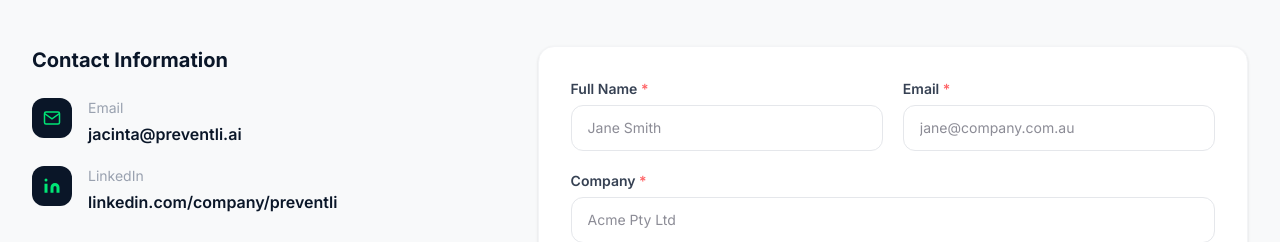
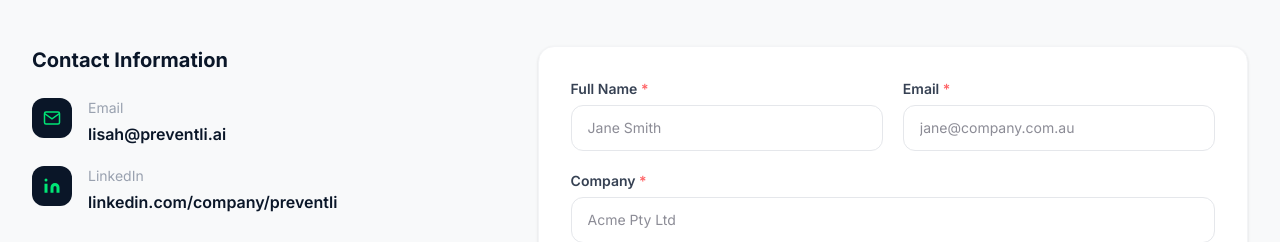
Before and after one commit to paulhopcraft-dot/preventli-site, a Next.js app: page /demo in a window 1280 px wide. Shown: the part 1720-1962 px from the top of the page. Built offline with nearby package versions, Linux system fonts and the light colour scheme; no server answers.

Commit message:
fix(contact): display email is lisah@preventli.ai, not jacinta@
Co-Authored-By: Claude Fable 5 <noreply@anthropic.com>

```diff
--- a/app/api/contact/route.ts
+++ b/app/api/contact/route.ts
@@ -126,7 +126,7 @@ export async function POST(req: NextRequest) {
 
               <p style="color: #555; line-height: 1.6;">
                 In the meantime, if you have an urgent question, you can reach us at
-                <a href="mailto:jacinta@preventli.ai" style="color: #00E676;">jacinta@preventli.ai</a>.
+                <a href="mailto:lisah@preventli.ai" style="color: #00E676;">lisah@preventli.ai</a>.
               </p>
 
               <p style="color: #999; font-size: 12px; margin-top: 32px; border-top: 1px solid #eee; padding-top: 16px;">
--- a/components/ContactForm.tsx
+++ b/components/ContactForm.tsx
@@ -154,10 +154,10 @@ export default function ContactForm() {
                   <div>
                     <div className="text-sm text-gray-400 mb-1">Email</div>
                     <a
-                      href="mailto:jacinta@preventli.ai"
+                      href="mailto:lisah@preventli.ai"
                       className="text-[#0A1628] font-semibold hover:text-[#00E676] transition-colors"
                     >
-                      jacinta@preventli.ai
+                      lisah@preventli.ai
                     </a>
                   </div>
                 </div>
@@ -352,7 +352,7 @@ export default function ContactForm() {
                 {state === "error" && (
                   <div className="bg-red-50 border border-red-200 rounded-xl px-4 py-3 text-red-600 text-sm">
                     Something went wrong. Please try again or email us directly
-                    at jacinta@preventli.ai
+                    at lisah@preventli.ai
                   </div>
                 )}
 
```
